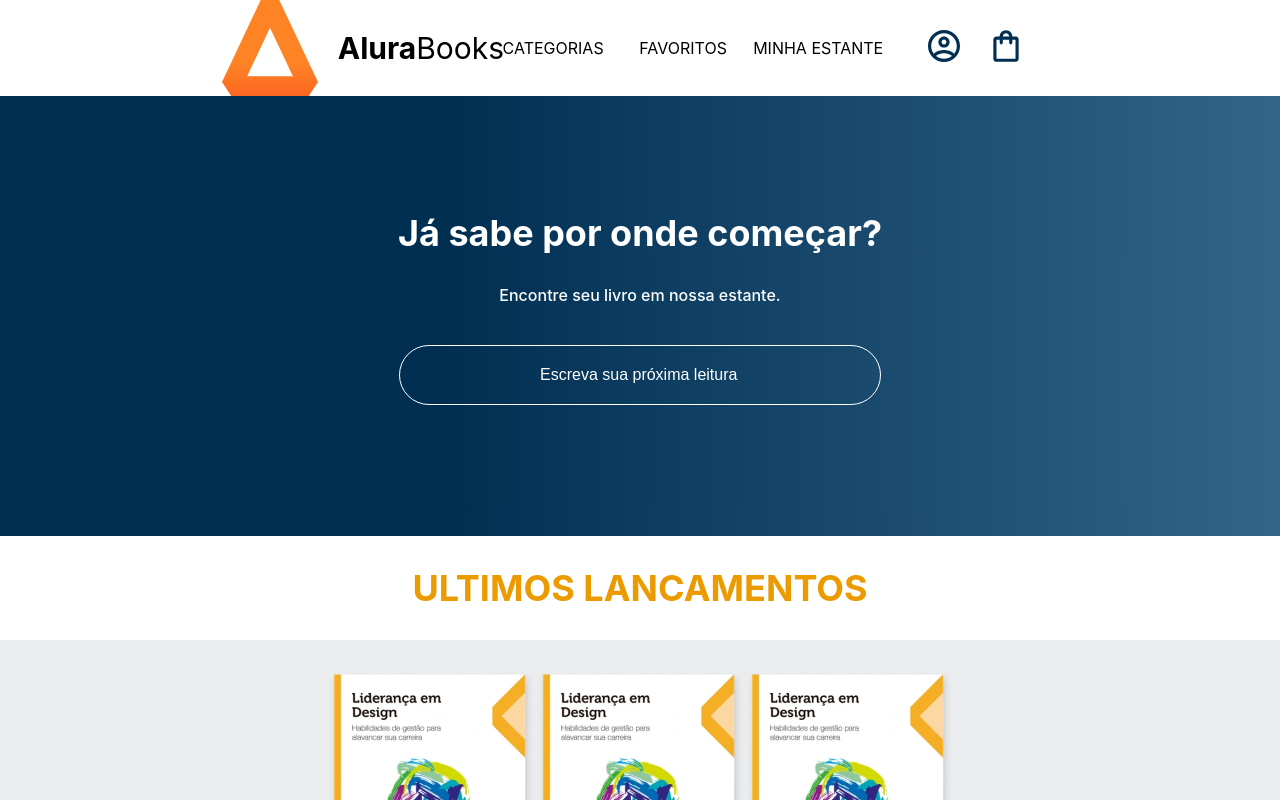
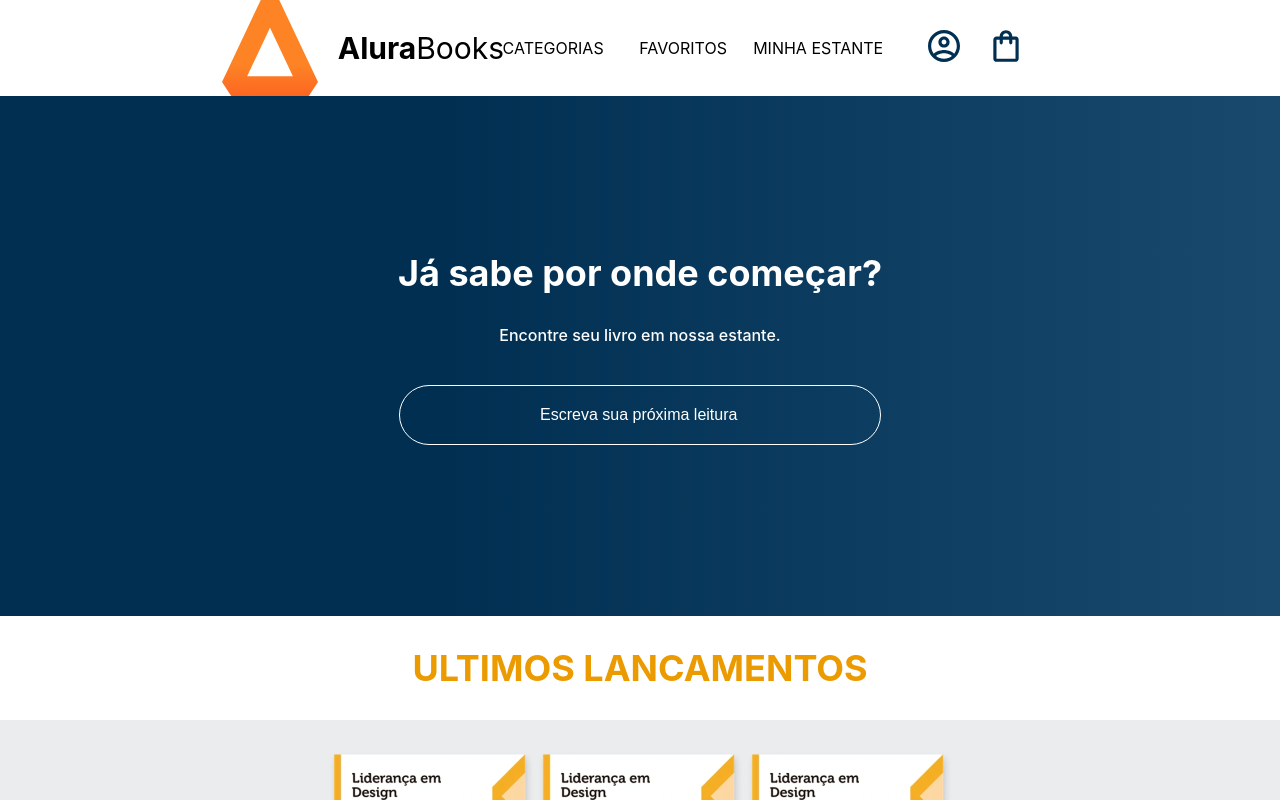
Before and after one commit to 30Lima/AluraBooks, a React (Create React App) app: page / in a window 1280 px wide. Shown: the top 800 px of the page. Built offline with nearby package versions, Linux system fonts and the light colour scheme.

Commit message:
feat: Adding styled components.

```diff
--- a/src/components/Pesquisa/index.js
+++ b/src/components/Pesquisa/index.js
@@ -4,10 +4,10 @@ import { useState } from 'react';
 import { livros } from './dadosPesquisa';
 
 const PesquisaContainer = styled.section`
-        background-image: linear-gradient(90deg, #002F52 35%, #326589);
+        background-image: linear-gradient(90deg, #002F52 35%, #326589 165%);
         color: #FFF;
         text-align: center;
-        padding: 85px 0;
+        padding: 125px 0;
         height: 270px;
         width: 100%;
 `
```
